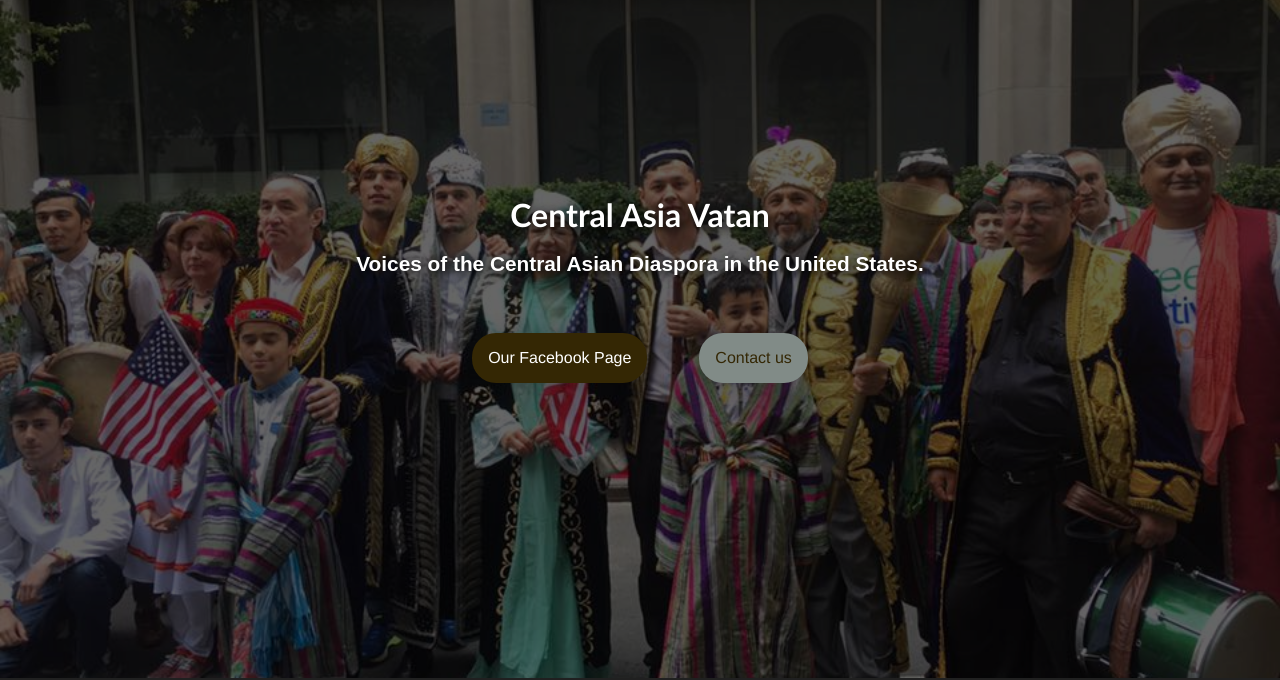
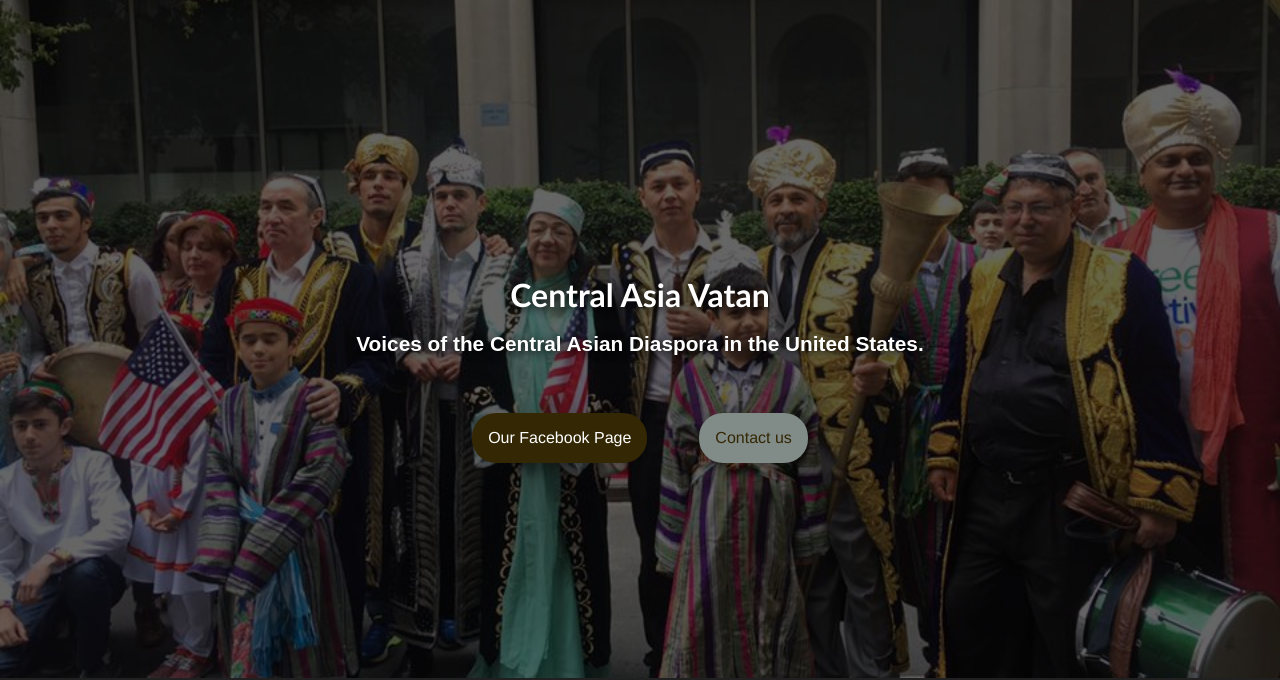
Before and after one commit to yasharbek/centralasiavatan, a plain HTML site: page index.html in a window 1280 px wide. Shown: the part 122-802 px from the top of the page. Drawn offline with nearby package versions, Linux system fonts and the light colour scheme; grey boxes are pictures that could not be loaded.

Commit message:
Update style.css

```diff
--- a/style.css
+++ b/style.css
@@ -122,7 +122,7 @@ section{
 }
 
 .some-info{
-    margin-top: 25vh;
+    margin-top: 35vh;
     font-family: 'Gill Sans', 'Gill Sans MT', Calibri, 'Trebuchet MS', sans-serif;
     text-shadow: 0px 2px 10px rgba(0, 0, 0, 1);
     text-align: center;
```
